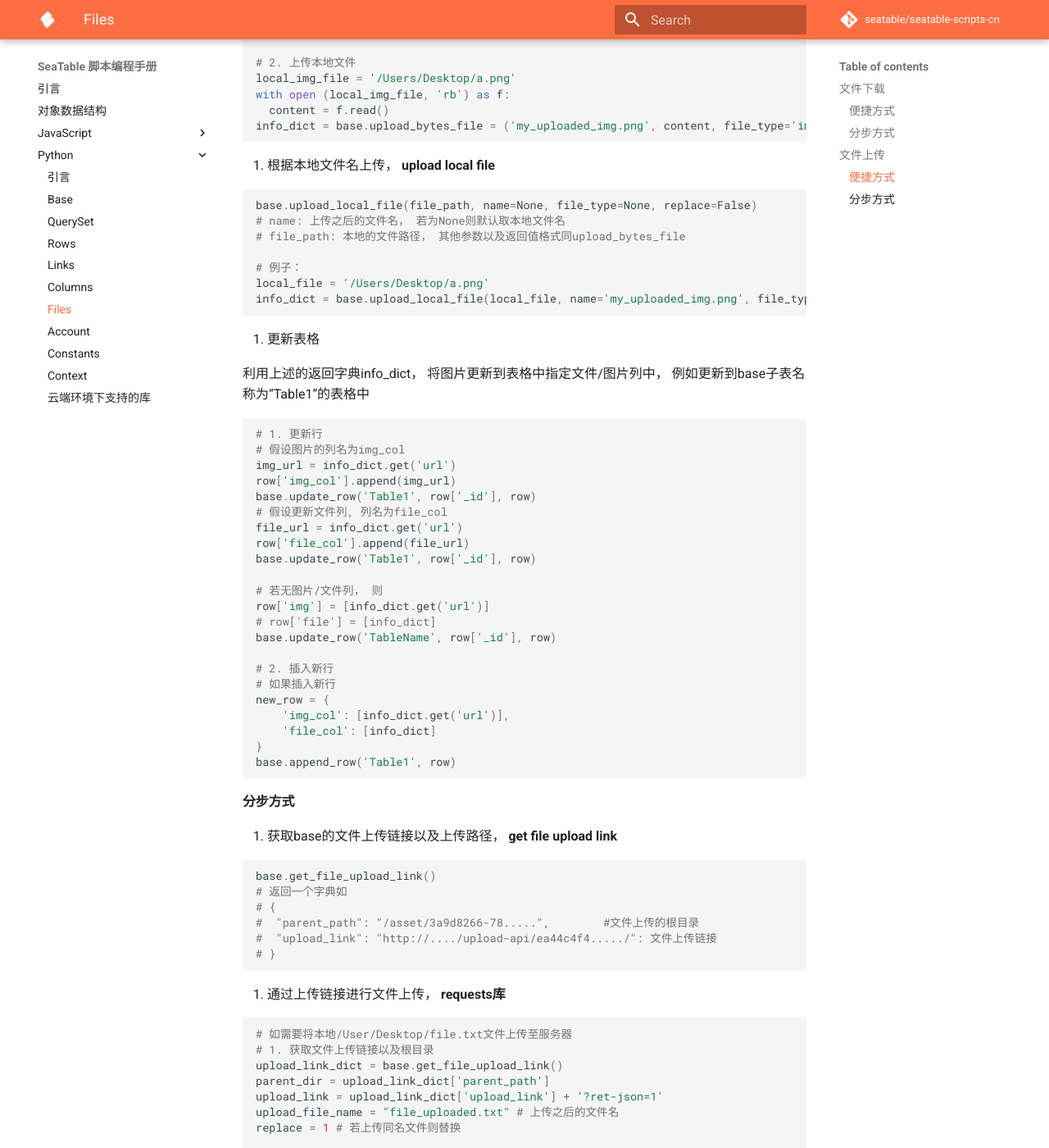
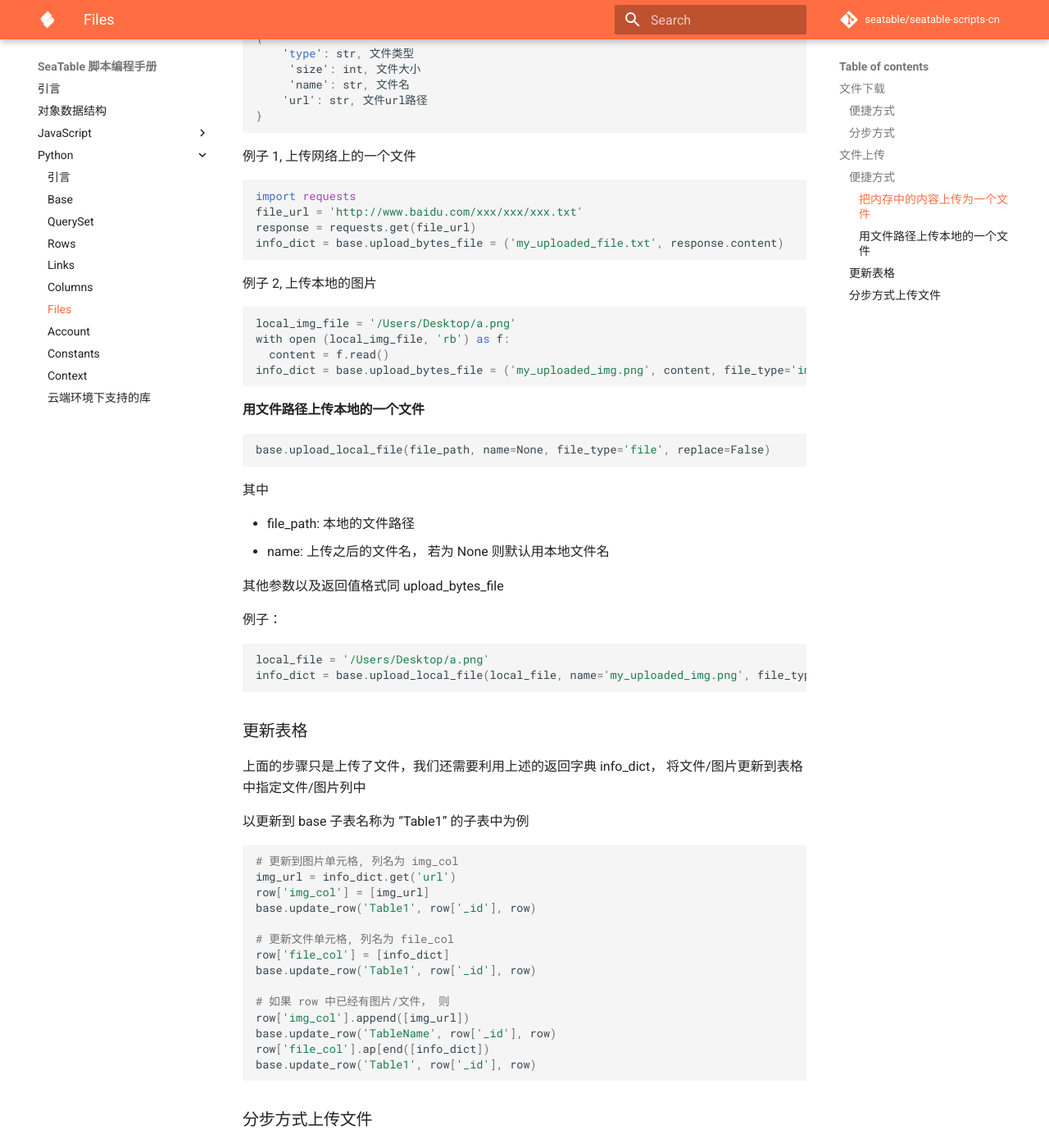
Before and after one commit to seatable/seatable-scripts-cn, an MkDocs documentation site: the page built from manual/python/files.md, in a window 1280 px wide and 1400 px high, scrolled down 1520 px. Shown: the whole window at 82% size. Built offline with MkDocs 1.6.1 and Material for MkDocs 9.7.7, drawn with Linux system fonts in a browser that asks for light colours; comment, search, counter and statistics services are not loaded; some of the changed text lies outside the part shown.

Commit message:
Update files api

````diff
--- a/manual/python/files.md
+++ b/manual/python/files.md
@@ -1,32 +1,33 @@
 # Files
 
-本文档将展示通过Base对象如何上传/下载文件
+文件操作包括文件的下载和上传，其分别都有两种方式的 API 调用，一种方式是便捷方式，而另一种方式是分步方式即将下载/上传的过程： 1. 获取链接， 2. 请求该链接进行下载/上传， 进行拆分，适用于复杂的场景，比如文件批量下载、大文件上传等。下面分别对以上两种方式 API 的使用方法进行详细说明。
 
-如果您对Base对象还未了解，请参考
+## 文件下载
 
-* [Base](base.md)
+### 便捷方式
 
-文件操作包括文件的下载和上传， 其分别都有两种方式的api调用， 一种方式是便捷方式，适用于脚本操作，而另一种方式是分步方式即将下载/上传的过程： 1. 获取链接， 2. 请求该链接进行下载/上传， 进行拆分，适用于比较严谨和具体的业务操作，如文件大批量处等。下面分别对以上两种方式api的使用方法进行详细说明。
-
-### 文件下载
-
-#### 便捷方式
-
-**download file**
+下载文件
 
 ```python
 base.download_file(file_url, save_path)
-# file_url: Base中文件的url
-# save_path: 文件下载后保存的本地路径
-# 例子如下：
+```
+
+其中
+
+* file_url: 文件的 URL, 可以从文件单元格中获取
+* save_path: 文件下载后保存的本地路径
+
+例子如下
+
+```python
 file_url = "https://dev.seafile.com/dtable-web/workspace/74/asset-preview/41cd05da-b29a-4428-bc31-bd66f4600817/files/2020-10/aur7e-jqc19.zip"
 save_path = "/tmp/files/custom.zip"
 base.download_file(file_url, save_path)
 ```
 
-#### 分步方式
+### 分步方式
 
-1. 通过文件的url获取下载链接， **get download link by path**
+1) 通过文件的 URL 获取下载链接
 
 ```python
 # 假如您从Base的数据中获取到一个文件url为
@@ -35,112 +36,136 @@
 download_link = base.get_file_download_link('files/2020-10/aur7e-jqc19.zip')
 ```
 
-2. 请求下载链接进行文件下载， **requests库**
+2) 使用下载链接获取文件内容
 
 ```python
 import requests
 response = requests.get(download_link)
 ```
 
-### 文件上传
-#### 便捷方式
+## 文件上传
 
-1. 上传bytes文件 ，**upload bytes file**
+### 便捷方式
+
+#### 把内存中的内容上传为一个文件
 
 ```python
-base.upload_bytes_file(name, content, file_type=None, replace=False)
-# name: 上传之后的文件名
-# content: 文件的内容，是一个bytes对象
-# file_type: 两种类型选择， image或者file，若不设置则默认是file
-# replace: 是否替换同名文件
-# return: 文件的字典信息
-# {
-#     'type': str, 文件类型
-#     'size': int, 文件大小
-#     'name': str, 文件名
-#     'url': str, 文件url路径
-# }
+base.upload_bytes_file(name, content, file_type='file', replace=False)
+```
 
-# 例子：
-# 1. 上传网络文件
+其中
+
+* name: 上传之后的文件名
+* content: 文件的内容，是一个 bytes 对象
+* file_type: image 或者 file，若不设置则默认是 file
+* replace: 是否替换同名文件，默认为 False
+
+返回内容为文件的字典信息
+
+```
+{
+    'type': str, 文件类型
+     'size': int, 文件大小
+     'name': str, 文件名
+    'url': str, 文件url路径
+}
+```
+
+例子 1, 上传网络上的一个文件
+
+```
 import requests
 file_url = 'http://www.baidu.com/xxx/xxx/xxx.txt'
 response = requests.get(file_url)
-info_dict = base.upload_bytes_file = ('my_uploaded_file.txt', response.content, replace=False)
+info_dict = base.upload_bytes_file = ('my_uploaded_file.txt', response.content)
+```
 
-# 2. 上传本地文件
+例子 2, 上传本地的图片
+
+```
 local_img_file = '/Users/Desktop/a.png'
 with open (local_img_file, 'rb') as f:
   content = f.read()
-info_dict = base.upload_bytes_file = ('my_uploaded_img.png', content, file_type='image', replace=False)
+info_dict = base.upload_bytes_file = ('my_uploaded_img.png', content, file_type='image')
 ```
 
-2. 根据本地文件名上传， **upload local file**
+
+#### 用文件路径上传本地的一个文件
 
 ```python
-base.upload_local_file(file_path, name=None, file_type=None, replace=False)
-# name: 上传之后的文件名， 若为None则默认取本地文件名
-# file_path: 本地的文件路径， 其他参数以及返回值格式同upload_bytes_file
+base.upload_local_file(file_path, name=None, file_type='file', replace=False)
+```
 
-# 例子：
+其中
+
+* file_path: 本地的文件路径
+* name: 上传之后的文件名， 若为 None 则默认用本地文件名
+
+其他参数以及返回值格式同 upload_bytes_file
+
+例子：
+
+```python
 local_file = '/Users/Desktop/a.png'
 info_dict = base.upload_local_file(local_file, name='my_uploaded_img.png', file_type='image', replace=True)
 ```
 
-3. 更新表格
+### 更新表格
 
-利用上述的返回字典info_dict， 将图片更新到表格中指定文件/图片列中， 例如更新到base子表名称为“Table1”的表格中
+上面的步骤只是上传了文件，我们还需要利用上述的返回字典 info_dict， 将文件/图片更新到表格中指定文件/图片列中
+
+以更新到 base 子表名称为 “Table1” 的子表中为例
 
 ```python
-# 1. 更新行
-# 假设图片的列名为img_col
+# 更新到图片单元格, 列名为 img_col
 img_url = info_dict.get('url')
-row['img_col'].append(img_url)
-base.update_row('Table1', row['_id'], row)
-# 假设更新文件列, 列名为file_col
-file_url = info_dict.get('url')
-row['file_col'].append(file_url)
+row['img_col'] = [img_url]
 base.update_row('Table1', row['_id'], row)
 
-# 若无图片/文件列， 则
-row['img'] = [info_dict.get('url')]
-# row['file'] = [info_dict]
+# 更新文件单元格, 列名为 file_col
+row['file_col'] = [info_dict]
+base.update_row('Table1', row['_id'], row)
+
+# 如果 row 中已经有图片/文件， 则
+row['img_col'].append([img_url])
 base.update_row('TableName', row['_id'], row)
-
-# 2. 插入新行
-# 如果插入新行
-new_row = {
-    'img_col': [info_dict.get('url')],
-    'file_col': [info_dict]
-}
-base.append_row('Table1', row)
+row['file_col'].ap[end([info_dict])
+base.update_row('Table1', row['_id'], row)
 ```
 
-#### 分步方式
+### 分步方式上传文件
 
-1. 获取base的文件上传链接以及上传路径， **get file upload link**
+获取 base 的文件上传链接以及上传路径
 
 ```python
 base.get_file_upload_link()
-# 返回一个字典如
-# {
-#  "parent_path": "/asset/3a9d8266-78.....",		#文件上传的根目录
-#  "upload_link": "http://..../upload-api/ea44c4f4...../": 文件上传链接
-# }
 ```
 
-2. 通过上传链接进行文件上传， **requests库**
+返回一个字典如
+
+```
+{
+  "parent_path": "/asset/3a9d8266-78.....",
+  "upload_link": "http://..../upload-api/ea44c4f4...../"
+}
+```
+
+其中
+
+* upload_link: 上传链接
+* parent_path: 服务器分配的相对目录，上传文件时需要使用该路径
+
+以将本地 /User/Desktop/file.txt 文件上传至服务器为例
 
 ```python
-# 如需要将本地/User/Desktop/file.txt文件上传至服务器
-# 1. 获取文件上传链接以及根目录
+# 获取文件上传链接以及服务器分配的相对目录
 upload_link_dict = base.get_file_upload_link()
 parent_dir = upload_link_dict['parent_path']
 upload_link = upload_link_dict['upload_link'] + '?ret-json=1'
+
+# 往上传链接中上传文件
 upload_file_name = "file_uploaded.txt" # 上传之后的文件名
 replace = 1 # 若上传同名文件则替换
-
-#请求上传链接
 response = requests.post(upload_link, data={
     'parent_dir': parent_dir,
     'replace': 1 if replace else 0  # 如果上传过同名文件是否要替换
````
